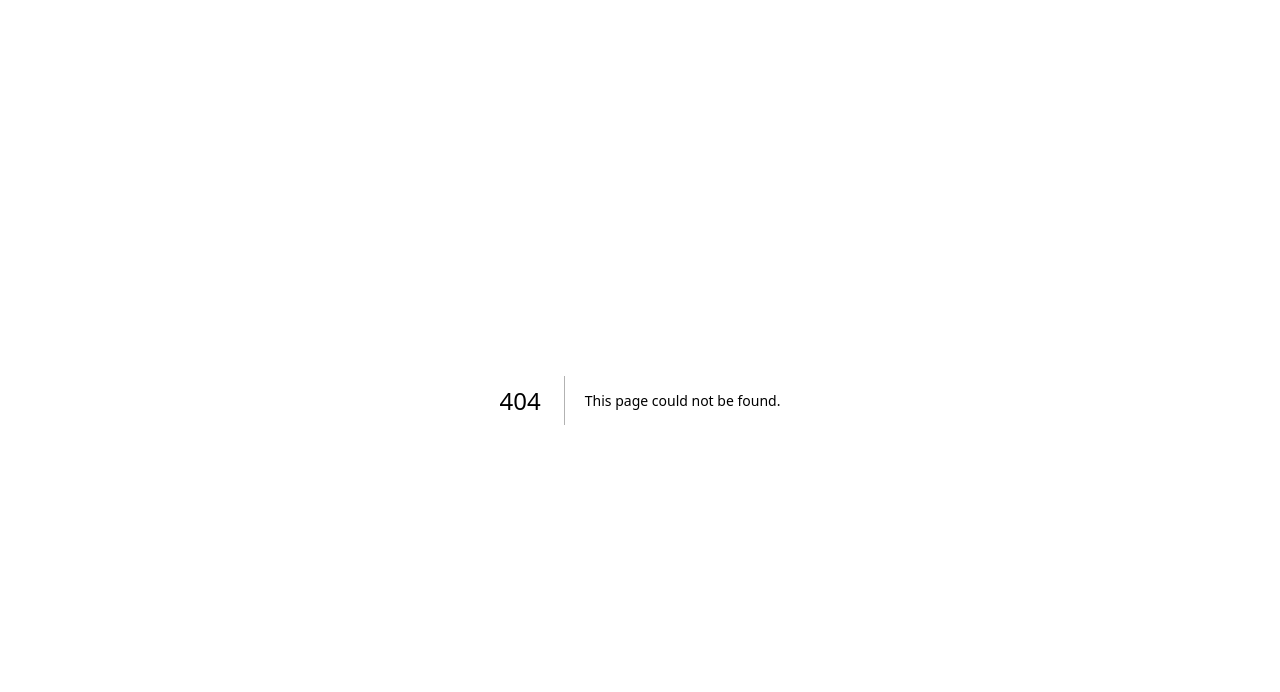
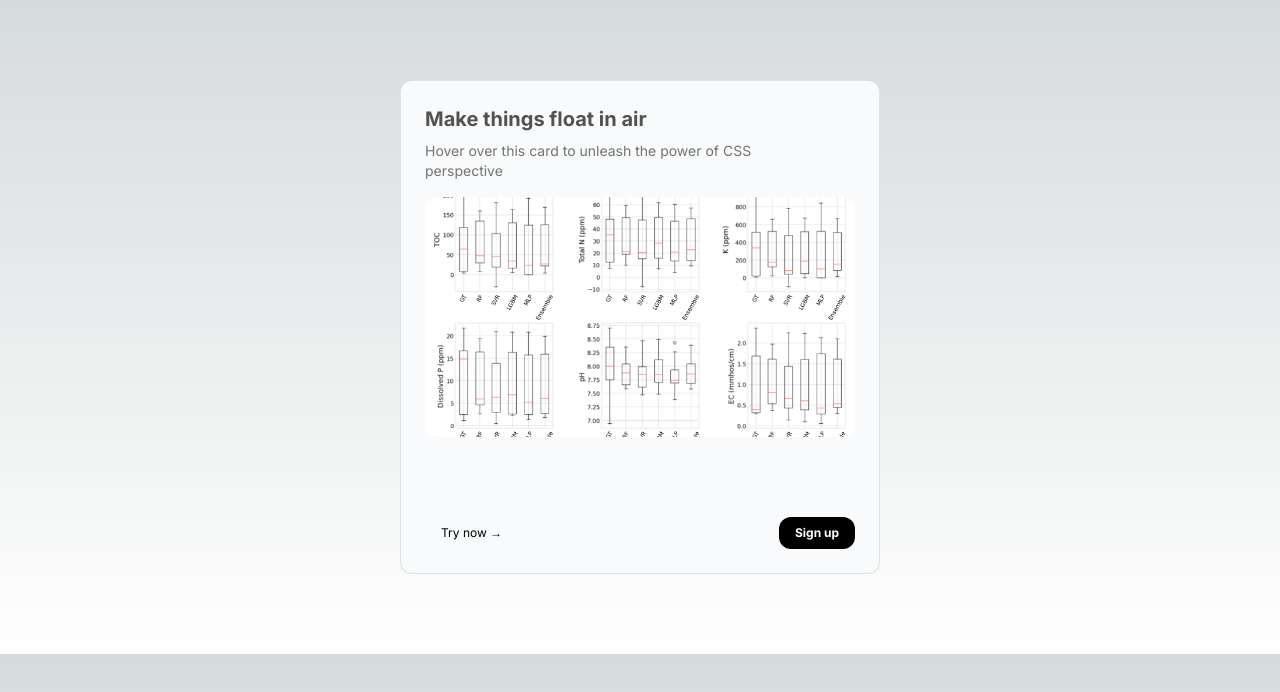
Before and after one commit to makibrte/personal-website, a Next.js app in the folder website/: page /test in a window 1280 px wide. Before the commit this address had no page. Shown: the top 692 px of the page. Built offline with nearby package versions, Linux system fonts and the light colour scheme.

Commit message:
made component for research page

```diff
--- /dev/null
+++ b/website/app/Components/3DCard.tsx
@@ -0,0 +1,52 @@
+"use client";
+
+import Image from "next/image";
+import React from "react";
+import { CardBody, CardContainer, CardItem } from "../Components/ui/3d-card";
+
+export function ThreeDCardDemo() {
+    return (
+        <CardContainer className="inter-var">
+            <CardBody className="bg-gray-50 relative group/card  dark:hover:shadow-2xl dark:hover:shadow-emerald-500/[0.1] dark:bg-black dark:border-white/[0.2] border-black/[0.1] w-auto sm:w-[30rem] h-auto rounded-xl p-6 border  ">
+                <CardItem
+                    translateZ="50"
+                    className="text-xl font-bold text-neutral-600 dark:text-white"
+                >
+                    Make things float in air
+                </CardItem>
+                <CardItem
+                    as="p"
+                    translateZ="60"
+                    className="text-neutral-500 text-sm max-w-sm mt-2 dark:text-neutral-300"
+                >
+                    Hover over this card to unleash the power of CSS perspective
+                </CardItem>
+                <CardItem translateZ="100" className="w-full mt-4">
+                    <Image
+                        src="/foodai_fig1.png"
+                        height="1000"
+                        width="1000"
+                        className="h-60 w-full object-cover rounded-xl group-hover/card:shadow-xl"
+                        alt="thumbnail"
+                    />
+                </CardItem>
+                <div className="flex justify-between items-center mt-20">
+                    <CardItem
+                        translateZ={20}
+                        as="button"
+                        className="px-4 py-2 rounded-xl text-xs font-normal dark:text-white"
+                    >
+                        Try now →
+                    </CardItem>
+                    <CardItem
+                        translateZ={20}
+                        as="button"
+                        className="px-4 py-2 rounded-xl bg-black dark:bg-white dark:text-black text-white text-xs font-bold"
+                    >
+                        Sign up
+                    </CardItem>
+                </div>
+            </CardBody>
+        </CardContainer>
+    );
+}
--- /dev/null
+++ b/website/app/Components/ResearchEntry.tsx
@@ -0,0 +1,35 @@
+'use client'
+import Image from "next/image"
+import {Dict} from "@chakra-ui/utils";
+import React from 'react';
+interface ResearchEntryProps {
+    title:string,
+    projects : Dict
+}
+const ResearchEntry : React.FC<ResearchEntryProps> = ({title, projects}) =>{
+    console.log(projects);
+    let projects_ = [];
+    for (let project in projects) {
+        let project_ =
+            <>
+            <h3 className={'font-extrabold'}>{project}</h3>
+            <p className={'pl-3'}>
+                {projects[project]}
+            </p>
+            </>
+
+        projects_.push(project_)
+    }
+
+    return (
+
+        <>
+            <div className='w-full'>
+                <h1>{title}</h1>
+                {projects_}
+            </div>
+        </>
+    )
+}
+
+export default ResearchEntry;
--- /dev/null
+++ b/website/app/Components/ui/3d-card.tsx
@@ -0,0 +1,154 @@
+"use client";
+
+import { cn } from '../../util/cn';
+import Image from "next/image";
+import React, {
+    createContext,
+    useState,
+    useContext,
+    useRef,
+    useEffect,
+} from "react";
+
+const MouseEnterContext = createContext<
+    [boolean, React.Dispatch<React.SetStateAction<boolean>>] | undefined
+>(undefined);
+
+export const CardContainer = ({
+                                  children,
+                                  className,
+                                  containerClassName,
+                              }: {
+    children?: React.ReactNode;
+    className?: string;
+    containerClassName?: string;
+}) => {
+    const containerRef = useRef<HTMLDivElement>(null);
+    const [isMouseEntered, setIsMouseEntered] = useState(false);
+
+    const handleMouseMove = (e: React.MouseEvent<HTMLDivElement>) => {
+        if (!containerRef.current) return;
+        const { left, top, width, height } =
+            containerRef.current.getBoundingClientRect();
+        const x = (e.clientX - left - width / 2) / 25;
+        const y = (e.clientY - top - height / 2) / 25;
+        containerRef.current.style.transform = `rotateY(${x}deg) rotateX(${y}deg)`;
+    };
+
+    const handleMouseEnter = (e: React.MouseEvent<HTMLDivElement>) => {
+        setIsMouseEntered(true);
+        if (!containerRef.current) return;
+    };
+
+    const handleMouseLeave = (e: React.MouseEvent<HTMLDivElement>) => {
+        if (!containerRef.current) return;
+        setIsMouseEntered(false);
+        containerRef.current.style.transform = `rotateY(0deg) rotateX(0deg)`;
+    };
+    return (
+        <MouseEnterContext.Provider value={[isMouseEntered, setIsMouseEntered]}>
+            <div
+                className={cn(
+                    "py-20 flex items-center justify-center",
+                    containerClassName
+                )}
+                style={{
+                    perspective: "1000px",
+                }}
+            >
+                <div
+                    ref={containerRef}
+                    onMouseEnter={handleMouseEnter}
+                    onMouseMove={handleMouseMove}
+                    onMouseLeave={handleMouseLeave}
+                    className={cn(
+                        "flex items-center justify-center relative transition-all duration-200 ease-linear",
+                        className
+                    )}
+                    style={{
+                        transformStyle: "preserve-3d",
+                    }}
+                >
+                    {children}
+                </div>
+            </div>
+        </MouseEnterContext.Provider>
+    );
+};
+
+export const CardBody = ({
+                             children,
+                             className,
+                         }: {
+    children: React.ReactNode;
+    className?: string;
+}) => {
+    return (
+        <div
+            className={cn(
+                "h-96 w-96 [transform-style:preserve-3d]  [&>*]:[transform-style:preserve-3d]",
+                className
+            )}
+        >
+            {children}
+        </div>
+    );
+};
+
+export const CardItem = ({
+                             as: Tag = "div",
+                             children,
+                             className,
+                             translateX = 0,
+                             translateY = 0,
+                             translateZ = 0,
+                             rotateX = 0,
+                             rotateY = 0,
+                             rotateZ = 0,
+                             ...rest
+                         }: {
+    as?: React.ElementType;
+    children: React.ReactNode;
+    className?: string;
+    translateX?: number | string;
+    translateY?: number | string;
+    translateZ?: number | string;
+    rotateX?: number | string;
+    rotateY?: number | string;
+    rotateZ?: number | string;
+}) => {
+    const ref = useRef<HTMLDivElement>(null);
+    const [isMouseEntered] = useMouseEnter();
+
+    useEffect(() => {
+        handleAnimations();
+    }, [isMouseEntered]);
+
+    const handleAnimations = () => {
+        if (!ref.current) return;
+        if (isMouseEntered) {
+            ref.current.style.transform = `translateX(${translateX}px) translateY(${translateY}px) translateZ(${translateZ}px) rotateX(${rotateX}deg) rotateY(${rotateY}deg) rotateZ(${rotateZ}deg)`;
+        } else {
+            ref.current.style.transform = `translateX(0px) translateY(0px) translateZ(0px) rotateX(0deg) rotateY(0deg) rotateZ(0deg)`;
+        }
+    };
+
+    return (
+        <Tag
+            ref={ref}
+            className={cn("w-fit transition duration-200 ease-linear", className)}
+            {...rest}
+        >
+            {children}
+        </Tag>
+    );
+};
+
+// Create a hook to use the context
+export const useMouseEnter = () => {
+    const context = useContext(MouseEnterContext);
+    if (context === undefined) {
+        throw new Error("useMouseEnter must be used within a MouseEnterProvider");
+    }
+    return context;
+};
--- a/website/app/page.tsx
+++ b/website/app/page.tsx
@@ -9,7 +9,8 @@
                     <h1 className='text-3xl text-center md:text-left'>a little bit about me...</h1>
                     <p className='mt-2 pl-3'>my name is mateja milicevic. I was born in Belgrade, Serbia.
                         I moved to US for education when I was 16.
-                        currently I am studying computational data science at Michigan State University.
+                        currently I am studying computational data science at Michigan State University. starting Fall `24 I am supposed to start
+                        my graduate studies as a Ph.D. candidate in Biosystems engineering.
                         I am supposed to graduate summer `24. in my free time I love watching football (soccer) and also playing
                         ping-pong.
                         I am a HUGE Real Madrid fan, hala madrid! but truly my two biggest passions are computers and travel.
--- /dev/null
+++ b/website/app/test/page.tsx
@@ -0,0 +1,11 @@
+import {ThreeDCardDemo} from "@/app/Components/3DCard";
+
+export default function TestPage (){
+    return(
+        <>
+            <ThreeDCardDemo>
+
+            </ThreeDCardDemo>
+        </>
+    )
+}
--- /dev/null
+++ b/website/app/util/cn.tsx
@@ -0,0 +1,6 @@
+import { ClassValue, clsx } from "clsx";
+import { twMerge } from "tailwind-merge";
+
+export function cn(...inputs: ClassValue[]) {
+    return twMerge(clsx(inputs));
+}
--- a/website/package.json
+++ b/website/package.json
@@ -16,11 +16,13 @@
     "@react-pdf/renderer": "^3.3.8",
     "@supabase/auth-helpers-nextjs": "^0.9.0",
     "@supabase/supabase-js": "^2.39.7",
-    "framer-motion": "^11.0.5",
+    "clsx": "^2.1.0",
+    "framer-motion": "^11.0.8",
     "next": "14.1.0",
     "react": "^18",
     "react-dom": "^18",
-    "react-pdf": "^7.7.0"
+    "react-pdf": "^7.7.0",
+    "tailwind-merge": "^2.2.1"
   },
   "devDependencies": {
     "@types/node": "^20",
```
Also changed, not shown: website/app/research/page.tsx (+14 -17 lines), 1 other file (tests, documents, lock files or other folders).
